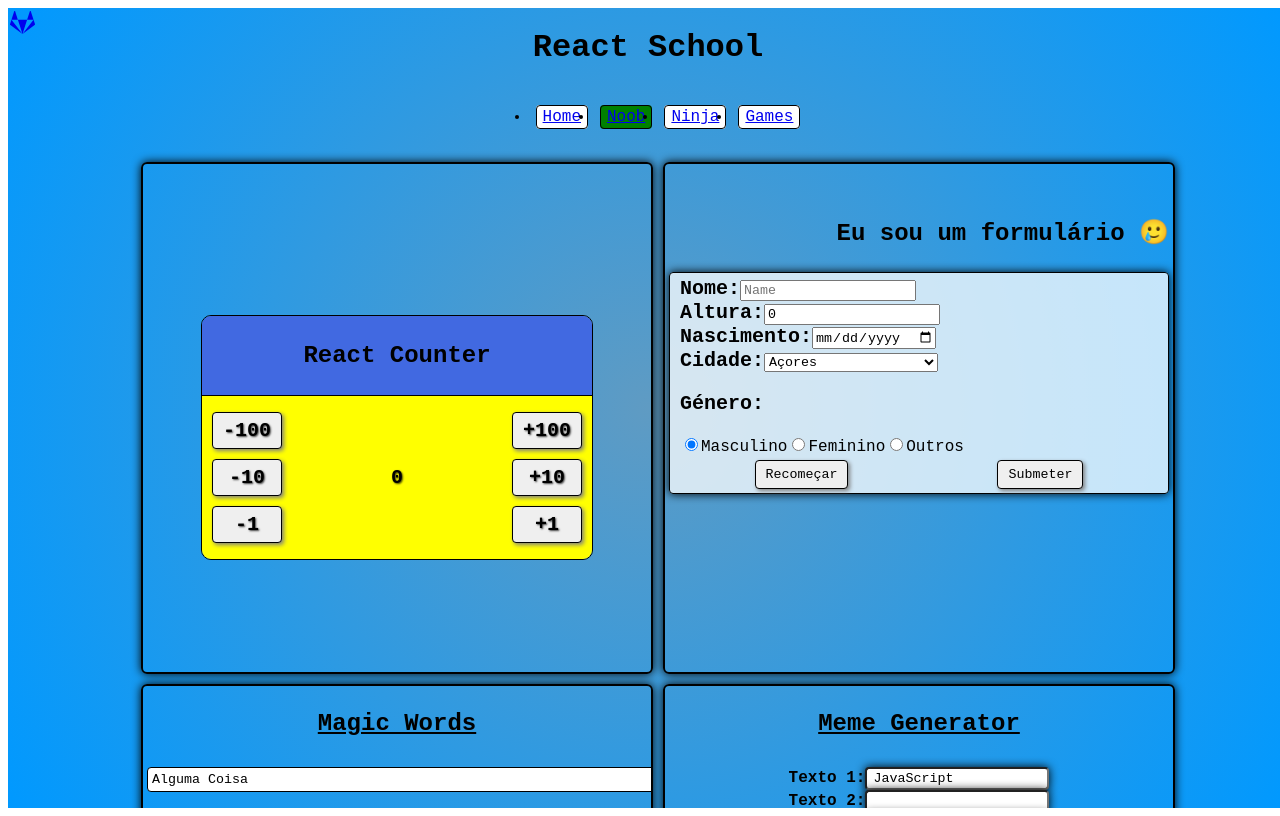
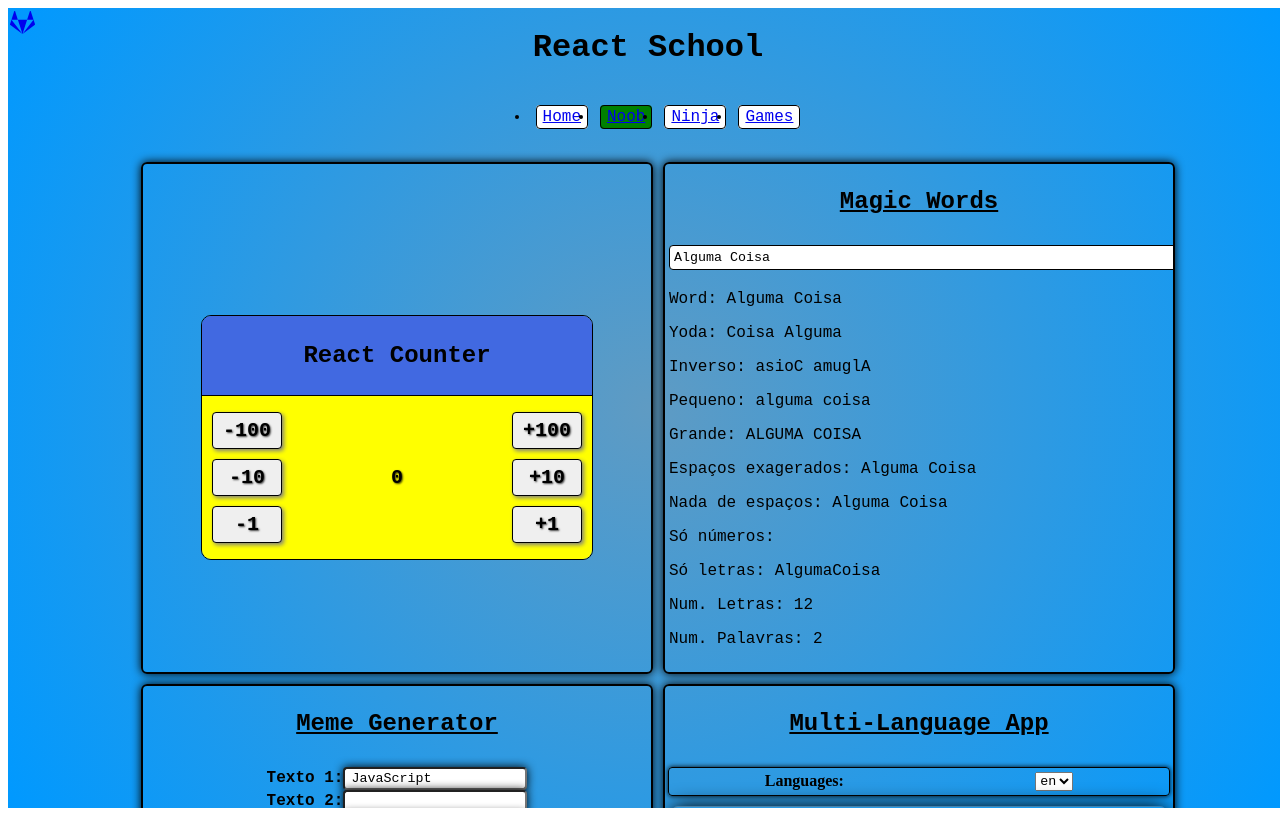
Before and after one commit to 201flaviosilva-labs/React-School, a React (Create React App) app: page /noob in a window 1280 px wide. Built offline with nearby package versions, Linux system fonts and the light colour scheme; what 201flaviosilva-utils would draw is missing.

Commit message:
fix build

```diff
--- a/src/Pages/Noob/NoobList.js
+++ b/src/Pages/Noob/NoobList.js
@@ -1,5 +1,4 @@
 import Counter from "./projects/Counter";
-import Form from "./projects/Form";
 import MagicWords from "./projects/MagicWords";
 import MemeGenerator from "./projects/MemeGenerator";
 import MultiLanguageApp from "./projects/MultiLanguageApp";
@@ -7,7 +6,6 @@ import Todo from "./projects/Todo";
 
 export const NOOB_LIST = [
 	Counter,
-	Form,
 	MagicWords,
 	MemeGenerator,
 	MultiLanguageApp,
--- a/src/Pages/Noob/projects/Form/Form.jsx
+++ /dev/null
@@ -1,116 +0,0 @@
-import React, { useState } from "react";
-import Swal from "sweetalert2";
-import NoobProject from "../../components/NoobProject";
-
-import "./style.min.css";
-
-export default function Form() {
-	const [name, setName] = useState("");
-	const [height, setHeight] = useState(0);
-	const [birthDay, setBirthDay] = useState(new Date());
-	const [country, setCountry] = useState("");
-	const [sex, setSex] = useState("Male");
-
-	function handleSubmit(event) {
-		event.preventDefault();
-		Swal.fire({
-			title: "Beep",
-			text: `
-			Nome: ${name};\n
-			Height: ${height};\n
-			BirthDay: ${birthDay};\n
-			Country: ${country};\n
-			Sex: ${sex}`,
-			icon: "success",
-			confirmButtonText: "Incrível",
-		});
-	}
-
-	return (
-		<NoobProject title="" className="NoobForm">
-			<marquee direction="left" behavior="alternate"><h2>Eu sou um formulário 🥲</h2></marquee>
-
-			<form onSubmit={handleSubmit}>
-				<label>
-					<span>Nome:</span>
-					<input
-						type="text"
-						placeholder="Name"
-						value={name}
-						onChange={(e) => setName(e.target.value)}
-					/>
-				</label>
-
-
-				<label>
-					<span>Altura:</span>
-					<input
-						type="number"
-						placeholder="Height"
-						value={height}
-						onChange={(e) => setHeight(e.target.value)} />
-				</label>
-
-
-				<label>
-					<span>Nascimento:</span>
-					<input
-						type="date"
-						placeholder="Birthday"
-						value={birthDay}
-						onChange={(e) => setBirthDay(e.target.value)} />
-				</label>
-
-
-				<label>
-					<span>Cidade:</span>
-					<select value={country} onChange={(e) => setCountry(e.target.value)}>
-						<optgroup label="Portugal">
-							<option value="Açores" checked>Açores</option>
-							<option value="Alentejo">Alentejo</option>
-							<option value="Coimbra">Coimbra</option>
-							<option value="Lisboa">Lisboa</option>
-							<option value="Porto">Porto</option>
-						</optgroup>
-						<optgroup label="USA">
-							<option value="California">California</option>
-							<option value="Washington D.C.">Washington D.C.</option>
-						</optgroup>
-					</select>
-				</label>
-
-				<div>
-					<h3>Género:</h3>
-					<label>
-						<input
-							type="radio"
-							name="sex"
-							value="Male"
-							checked={sex === "Male"}
-							onChange={() => setSex("Male")} />Masculino</label>
-
-					<label>
-						<input
-							type="radio"
-							name="sex"
-							value="Fem"
-							checked={sex === "Fem"}
-							onChange={() => setSex("Fem")} />Feminino</label>
-
-					<label>
-						<input
-							type="radio"
-							name="sex"
-							value="Other"
-							checked={sex === "Other"}
-							onChange={() => setSex("Other")} />Outros</label>
-				</div>
-
-				<div className="NoobFormButtons">
-					<button type="reset">Recomeçar</button>
-					<button type="submit">Submeter</button>
-				</div>
-			</form>
-		</NoobProject>
-	);
-}
--- a/src/Pages/Noob/projects/Form/index.js
+++ /dev/null
@@ -1,2 +0,0 @@
-import Form from "./Form";
-export default Form;
--- a/src/Pages/Noob/projects/Form/style.css
+++ /dev/null
@@ -1,61 +0,0 @@
-div.NoobForm form {
-  padding: 4px 10px;
-  display: flex;
-  flex-direction: column;
-  justify-content: center;
-  background-color: rgba(255, 255, 255, 0.75);
-  box-shadow: 0 0 10px black;
-  border: 1px solid black;
-  border-radius: 4px;
-}
-
-div.NoobForm form span,
-div.NoobForm form h3 {
-  font-size: 20px;
-  font-weight: bold;
-  font-family: "Press Start 2P", "Courier New", Courier, cursive monospace;
-}
-
-div.NoobForm form div.NoobFormButtons {
-  display: flex;
-  justify-content: space-around;
-  align-items: center;
-  margin-top: 4px;
-}
-
-div.NoobForm form div.NoobFormButtons button {
-  padding: 6px 10px;
-  border: 1px solid black;
-  border-radius: 4px;
-  outline: none;
-  box-shadow: -2px -2px 4px grey;
-  box-shadow: 2px 2px 4px grey;
-  transition: 0.5s;
-  cursor: pointer;
-}
-
-div.NoobForm form div.NoobFormButtons button:active {
-  box-shadow: -1px -1px 4px black;
-  box-shadow: 1px 1px 4px black;
-  transform: scale(0.95);
-  background-color: gray;
-}
-
-div.NoobForm form div.NoobFormButtons button:nth-child(1) {
-  grid-area: 1 / 1 / 2 / 2;
-}
-
-div.NoobForm form div.NoobFormButtons button:nth-child(1):hover {
-  background-color: #ff0000;
-  color: white;
-}
-
-div.NoobForm form div.NoobFormButtons button:nth-child(2) {
-  grid-area: 2 / 1 / 3 / 2;
-}
-
-div.NoobForm form div.NoobFormButtons button:nth-child(2):hover {
-  background-color: black;
-  color: white;
-  border: 1px solid green;
-}
--- a/src/Pages/Noob/projects/Form/style.min.css
+++ /dev/null
@@ -1 +0,0 @@
-div.NoobForm form{padding:4px 10px;display:flex;flex-direction:column;justify-content:center;background-color:rgba(255,255,255,0.75);box-shadow:0 0 10px black;border:1px solid black;border-radius:4px}div.NoobForm form span,div.NoobForm form h3{font-size:20px;font-weight:bold;font-family:"Press Start 2P", "Courier New", Courier, cursive monospace}div.NoobForm form div.NoobFormButtons{display:flex;justify-content:space-around;align-items:center;margin-top:4px}div.NoobForm form div.NoobFormButtons button{padding:6px 10px;border:1px solid black;border-radius:4px;outline:none;box-shadow:-2px -2px 4px grey;box-shadow:2px 2px 4px grey;transition:0.5s;cursor:pointer}div.NoobForm form div.NoobFormButtons button:active{box-shadow:-1px -1px 4px black;box-shadow:1px 1px 4px black;transform:scale(0.95);background-color:gray}div.NoobForm form div.NoobFormButtons button:nth-child(1){grid-area:1 / 1 / 2 / 2}div.NoobForm form div.NoobFormButtons button:nth-child(1):hover{background-color:#ff0000;color:white}div.NoobForm form div.NoobFormButtons button:nth-child(2){grid-area:2 / 1 / 3 / 2}div.NoobForm form div.NoobFormButtons button:nth-child(2):hover{background-color:black;color:white;border:1px solid green}
--- a/src/Pages/Noob/projects/Form/style.scss
+++ /dev/null
@@ -1,63 +0,0 @@
-div.NoobForm {
-  form {
-    padding: 4px 10px;
-
-    display: flex;
-    flex-direction: column;
-    justify-content: center;
-
-    background-color: rgba(255, 255, 255, 0.75);
-    box-shadow: 0 0 10px black;
-    border: 1px solid black;
-    border-radius: 4px;
-
-    span,
-    h3 {
-      font-size: 20px;
-      font-weight: bold;
-      font-family: "Press Start 2P", "Courier New", Courier, cursive monospace;
-    }
-
-    div.NoobFormButtons {
-      display: flex;
-      justify-content: space-around;
-      align-items: center;
-      margin-top: 4px;
-
-      button {
-        padding: 6px 10px;
-        border: 1px solid black;
-        border-radius: 4px;
-        outline: none;
-        box-shadow: -2px -2px 4px grey;
-        box-shadow: 2px 2px 4px grey;
-        transition: 0.5s;
-        cursor: pointer;
-
-        &:active {
-          box-shadow: -1px -1px 4px black;
-          box-shadow: 1px 1px 4px black;
-          transform: scale(0.95);
-          background-color: gray;
-        }
-
-        &:nth-child(1) {
-          grid-area: 1 / 1 / 2 / 2;
-          &:hover {
-            background-color: #ff0000;
-            color: white;
-          }
-        }
-
-        &:nth-child(2) {
-          grid-area: 2 / 1 / 3 / 2;
-          &:hover {
-            background-color: black;
-            color: white;
-            border: 1px solid green;
-          }
-        }
-      }
-    }
-  }
-}
```
